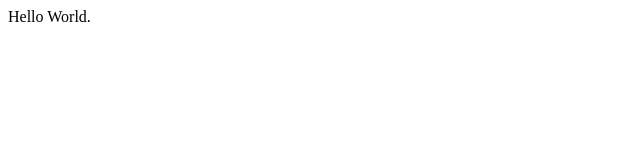
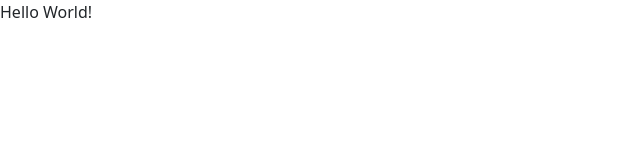
Before and after one commit to Hong1022/INTERN, a plain HTML site: page test.html in a window 1280 px wide. Shown: the full height of the page, 0-640 px from the left. Drawn offline with nearby package versions, Linux system fonts and the light colour scheme.

Commit message:
name change

```diff
--- a/test.html
+++ b/test.html
@@ -7,6 +7,8 @@
     <title>Document</title>
 </head>
 <body>
-    <div calss="div">Hello World.</div>
+    <div calss="div">Hello World! </div>
+
+    <link href="https://cdn.jsdelivr.net/npm/bootstrap@5.0.2/dist/css/bootstrap.min.css" rel="stylesheet" integrity="sha384-EVSTQN3/azprG1Anm3QDgpJLIm9Nao0Yz1ztcQTwFspd3yD65VohhpuuCOmLASjC" crossorigin="anonymous">
 </body>
 </html>
```
